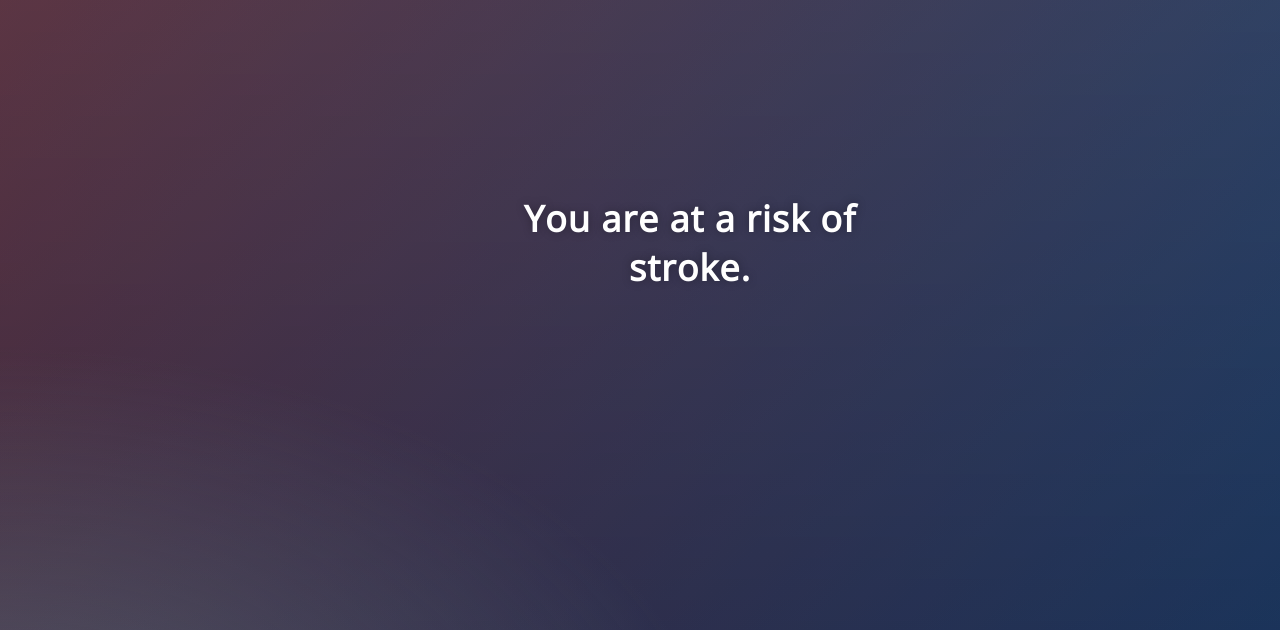
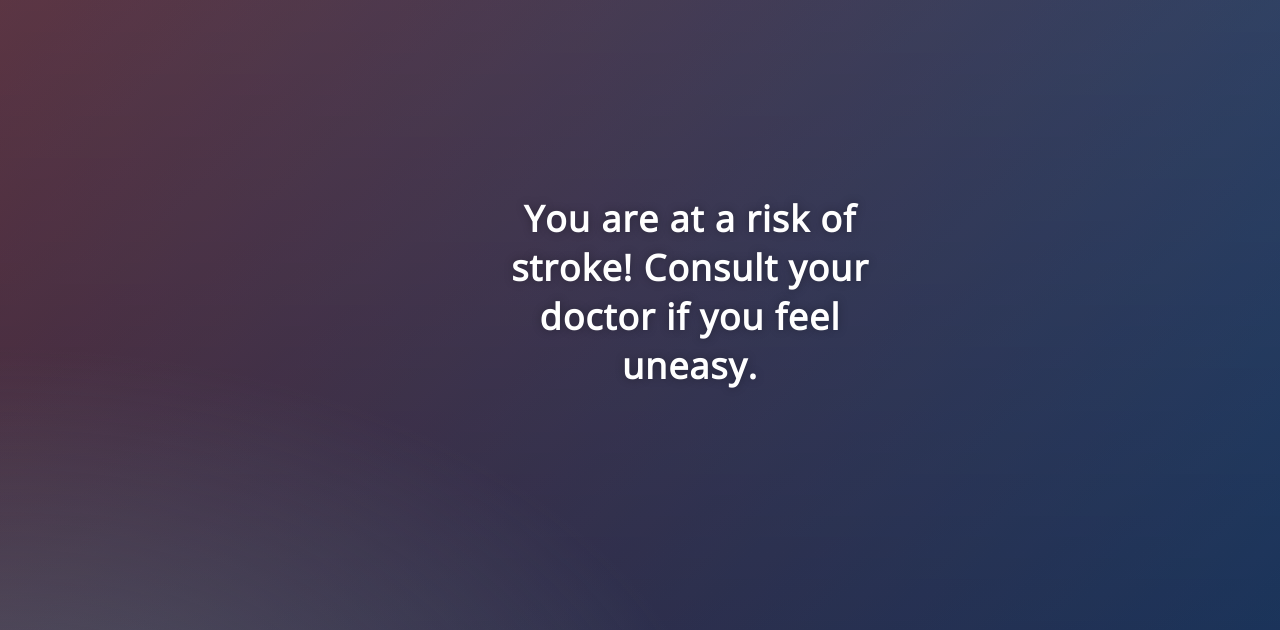
Before and after one commit to Hrishikesh007788/stroke_prediction, a Flask app: template templates/stroke.html in a window 1280 px wide. Shown: the top 630 px of the page. Run offline with Flask 2, Linux system fonts and the light colour scheme; the template is opened without the code that fills it, so the values that code supplies are empty.

Commit message:
Update stroke.html

```diff
--- a/templates/stroke.html
+++ b/templates/stroke.html
@@ -15,7 +15,7 @@
  <div class="login">
 
      <!-- Main Input For Receiving Query to our ML -->
-    <h1>You are at a risk of stroke.</h1>
+    <h1>You are at a risk of stroke! Consult your doctor if you feel uneasy. </h1>
 
    <br>
    <br>
```
